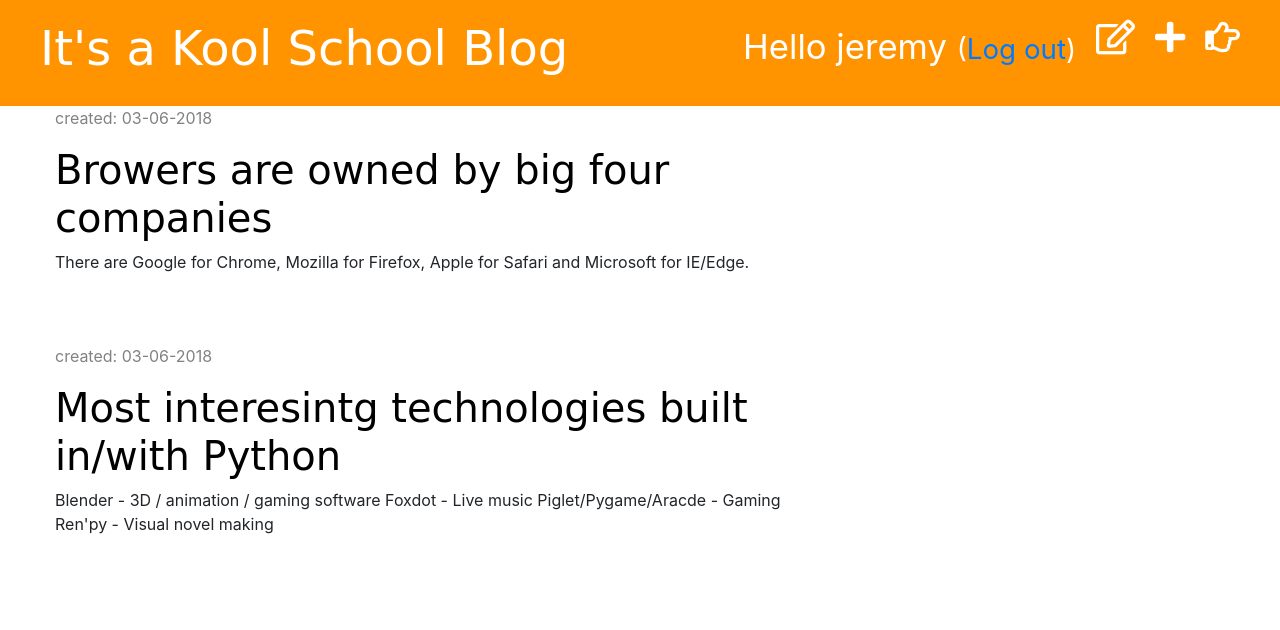
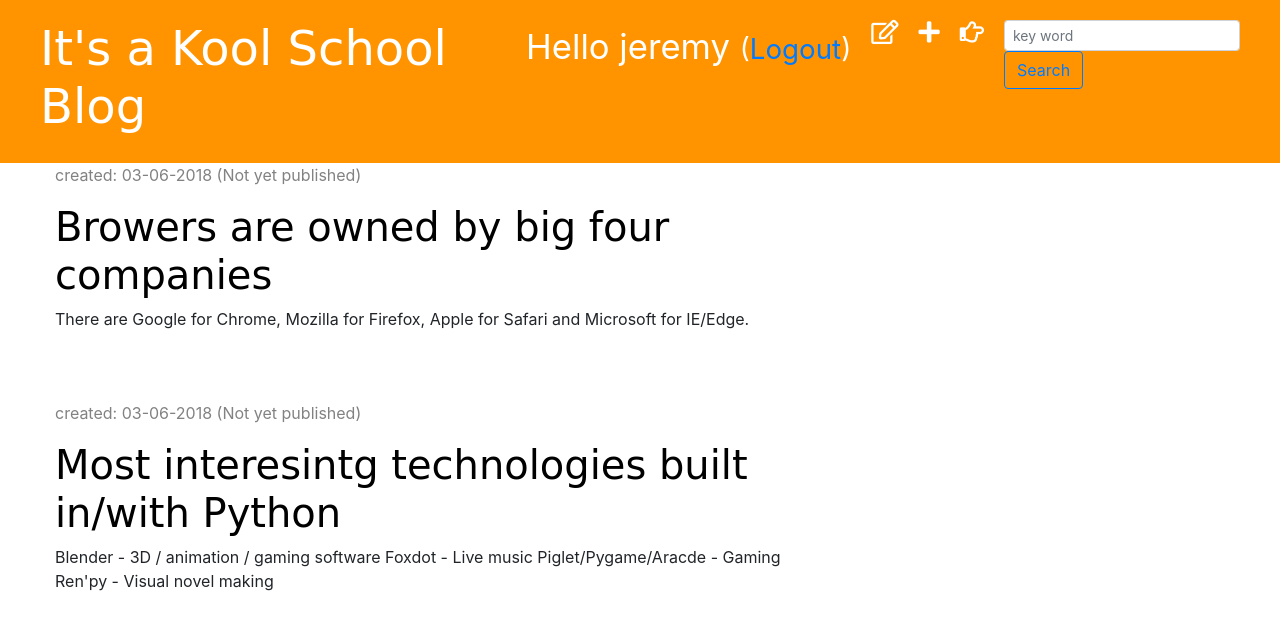
Before and after one commit to jeremy886/djangogirls, a Django app: a page that uses blog/templates/blog/base.html in a window 1280 px wide. Shown: the top 630 px of the page. Run offline with Django 3.2, Linux system fonts and the light colour scheme; a user stored in the database is signed in; data comes from the database, SQL or seed files in the repository; both versions use the stored data as it was after the commit; some libraries are stand-ins or nearby versions; some web fonts are replaced.

Commit message:
add search form in the top-menu and corresponding url and SearchView reduce icon size (css) add field "viewed" to Post showcase running commands without the server by custom.py add some new entries to the database

```diff
--- a/blog/models.py
+++ b/blog/models.py
@@ -12,6 +12,7 @@
     text = models.TextField()
     created_date = models.DateTimeField(auto_now_add=True)
     published_date = models.DateTimeField(blank=True, null=True)
+    viewed = models.IntegerField(default=0, editable=0)
 
     def publish(self):
         self.published_date = timezone.now()
--- a/blog/static/css/blog.css
+++ b/blog/static/css/blog.css
@@ -44,3 +44,8 @@
 .post h1 a, .post h1 a:visited {
     color: #000000;
 }
+
+
+a i {
+    font-size: 0.7em;
+}
--- a/blog/templates/blog/base.html
+++ b/blog/templates/blog/base.html
@@ -13,17 +13,28 @@
 <body>
 
 <div class="page-header">
+
+  <form class="top-menu" class="form-inline" method="get" name="searchform" action="{% url 'blog:search' %}">
+
+      <input class="form-control form-control-sm" type="text"
+             name="term" placeholder="key word">
+      <button type="submit" class="btn btn-outline-primary">Search</button>
+
+  </form>
+
   {% if user.is_authenticated %}
     <a href="{% url 'blog:user_post' username=user.username %}" class="top-menu">
       <i class="far fa-hand-point-right"></i></a>
     <a href="{% url 'blog:post_new' %}" class="top-menu"><i class="fas fa-plus"></i></a>
     <a href="{% url 'blog:post_draft_list' %}" class="top-menu"><i class="far fa-edit"></i></a>
     <p class="top-menu">Hello {{ user.username }}
-      <small>(<a href="{% url 'logout' %}">Log out</a>)</small>
+      <small>(<a href="{% url 'logout' %}">Logout</a>)</small>
     </p>
   {% else %}
     <a href="{% url 'login' %}" class="top-menu"><i class="fas fa-user-lock"></i>Log in</a>
   {% endif %}
+
+
   <h1><a href="/blog/">It's a Kool School Blog</a></h1>
 </div>
 <div class="content container">
--- a/blog/templates/blog/post_draft_list.html
+++ b/blog/templates/blog/post_draft_list.html
@@ -3,7 +3,7 @@
 {% block content %}
     {% for post in posts %}
         <div class="post">
-            <p class="date">created: {{ post.created_date|date:'d-m-Y' }}</p>
+            <p class="date">created: {{ post.created_date|date:'d-m-Y' }} (Not yet published)</p>
             <h1><a href="{% url 'blog:post_detail' pk=post.pk %}">{{ post.title }}</a></h1>
             <p>{{ post.text|truncatechars:200 }}</p>
         </div>
--- a/blog/urls.py
+++ b/blog/urls.py
@@ -13,4 +13,5 @@
     re_path(r'^post/(?P<pk>\d+)/publish/$', views.post_publish, name='post_publish'),
     re_path(r'^post/(?P<pk>\d+)/remove/$', views.post_remove, name='post_remove'),
     path('by/<username>', views.ListUserPost.as_view(), name='user_post'),
+    path('search', views.SearchView.as_view(), name='search'),
 ]
--- a/blog/views.py
+++ b/blog/views.py
@@ -3,6 +3,7 @@
 from . import models
 from .forms import PostForm
 from django.contrib.auth.decorators import login_required
+from django.db.models import Q
 # CBV below
 from django.views.generic import ListView
 from django.contrib.auth.mixins import LoginRequiredMixin
@@ -10,13 +11,28 @@
 # Create your views here.
 
 def post_list(request):
-    posts = models.Post.objects.filter(published_date__lte=timezone.now()).order_by('published_date')
+    posts = models.Post.objects.filter(published_date__lte=timezone.now()).order_by('-published_date')
     return render(request, 'blog/post_list.html', {'posts': posts})
+
+
+class SearchView(ListView):
+    template_name = "blog/post_list.html"
+    context_object_name = "posts"
+
+    def get_queryset(self):
+        search_term = self.request.GET.get("term")
+        posts = models.Post.objects.filter(
+            Q(published_date__lte=timezone.now()),
+            Q(title__icontains=search_term) | Q(text__icontains=search_term)
+        ).order_by('-published_date')
+        return posts
+
 
 @login_required
 def post_draft_list(request):
     posts = models.Post.objects.filter(published_date__isnull=True).order_by('created_date')
     return render(request, 'blog/post_draft_list.html', {'posts': posts})
+
 
 @login_required
 def post_publish(request, pk):
@@ -24,9 +40,11 @@
     post.publish()
     return redirect('blog:post_detail', pk=pk)
 
+
 def post_detail(request, pk):
     post = get_object_or_404(models.Post, pk=pk)
     return render(request, 'blog/post_detail.html', {'post': post})
+
 
 @login_required
 def post_new(request):
@@ -42,6 +60,7 @@
         form = PostForm()
     return render(request, 'blog/post_edit.html', {'form': form})
 
+
 @login_required
 def post_edit(request, pk):
     post = get_object_or_404(models.Post, pk=pk)
@@ -56,6 +75,7 @@
     else:
         form = PostForm(instance=post)
     return render(request, 'blog/post_edit.html', {'form': form})
+
 
 @login_required
 def post_remove(request, pk):
```
Also changed, not shown: mysite/custom.py (added, +42 -0 lines), db.sqlite3, 1 other file.
